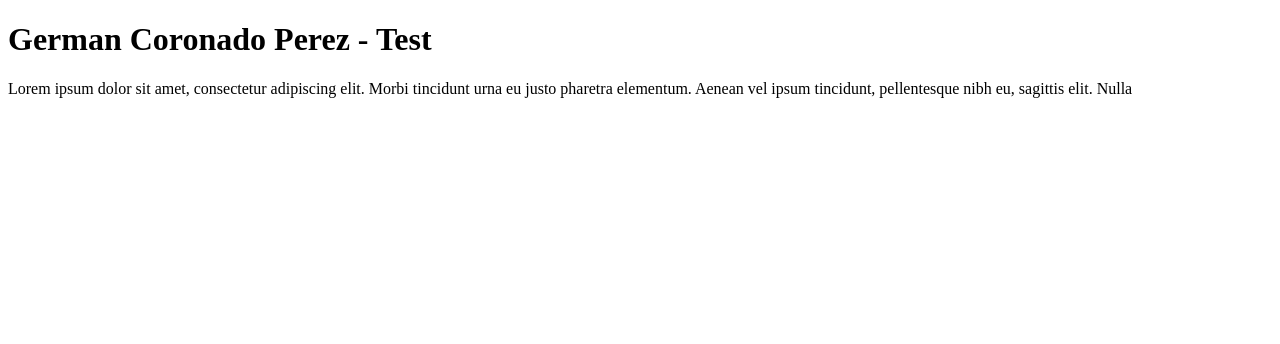
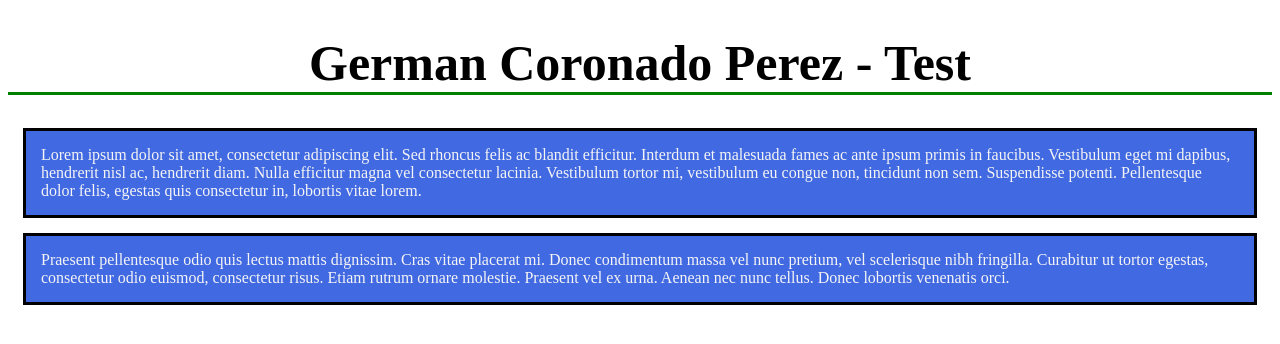
Before and after one commit to g-coronado/g-coronado.github.io, a plain HTML site: page index.html in a window 1280 px wide. Drawn offline with Linux system fonts and the light colour scheme.

Commit message:
My first CSS change to my page

```diff
--- a/index.html
+++ b/index.html
@@ -4,9 +4,11 @@
     <meta charset="UTF-8">
     <meta name="viewport" content="width=device-width, initial-scale=1.0">
     <title>Document</title>
+    <link rel="stylesheet" href="./style.css"/>
 </head>
 <body>
     <h1>German Coronado Perez - Test</h1>
-    <p>Lorem ipsum dolor sit amet, consectetur adipiscing elit. Morbi tincidunt urna eu justo pharetra elementum. Aenean vel ipsum tincidunt, pellentesque nibh eu, sagittis elit. Nulla</p>
+    <p>Lorem ipsum dolor sit amet, consectetur adipiscing elit. Sed rhoncus felis ac blandit efficitur. Interdum et malesuada fames ac ante ipsum primis in faucibus. Vestibulum eget mi dapibus, hendrerit nisl ac, hendrerit diam. Nulla efficitur magna vel consectetur lacinia. Vestibulum tortor mi, vestibulum eu congue non, tincidunt non sem. Suspendisse potenti. Pellentesque dolor felis, egestas quis consectetur in, lobortis vitae lorem.</p>
+    <p>Praesent pellentesque odio quis lectus mattis dignissim. Cras vitae placerat mi. Donec condimentum massa vel nunc pretium, vel scelerisque nibh fringilla. Curabitur ut tortor egestas, consectetur odio euismod, consectetur risus. Etiam rutrum ornare molestie. Praesent vel ex urna. Aenean nec nunc tellus. Donec lobortis venenatis orci.</p>
 </body>
 </html>
--- /dev/null
+++ b/style.css
@@ -0,0 +1,12 @@
+p {
+    background-color: royalblue;
+    border: 3px solid black;
+    color: whitesmoke;
+    padding: 15px;
+    margin: 15px;
+}
+h1 {
+    font-size: 50px;
+    text-align: center;
+    border-bottom: 3px solid green;
+}
```
